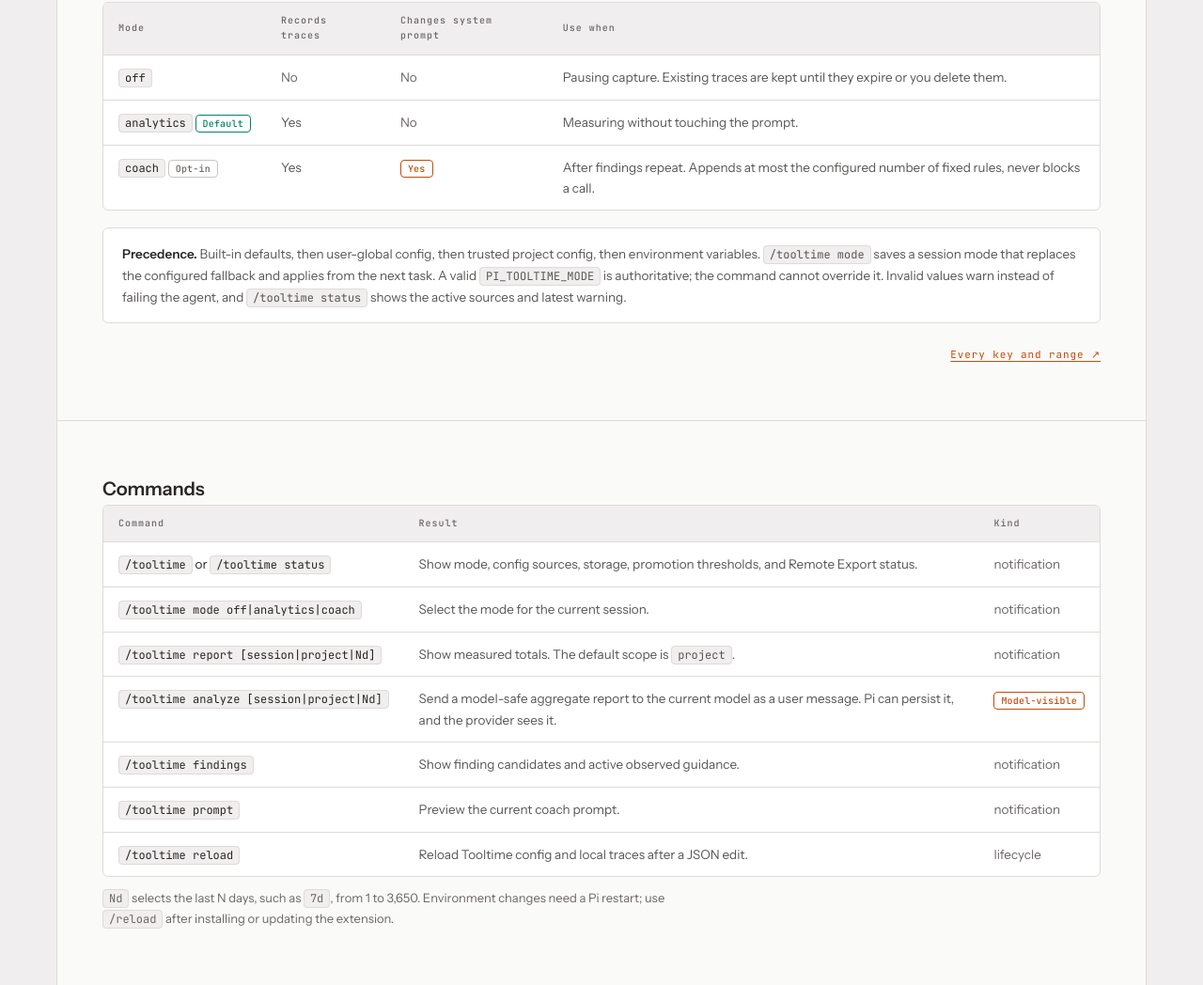
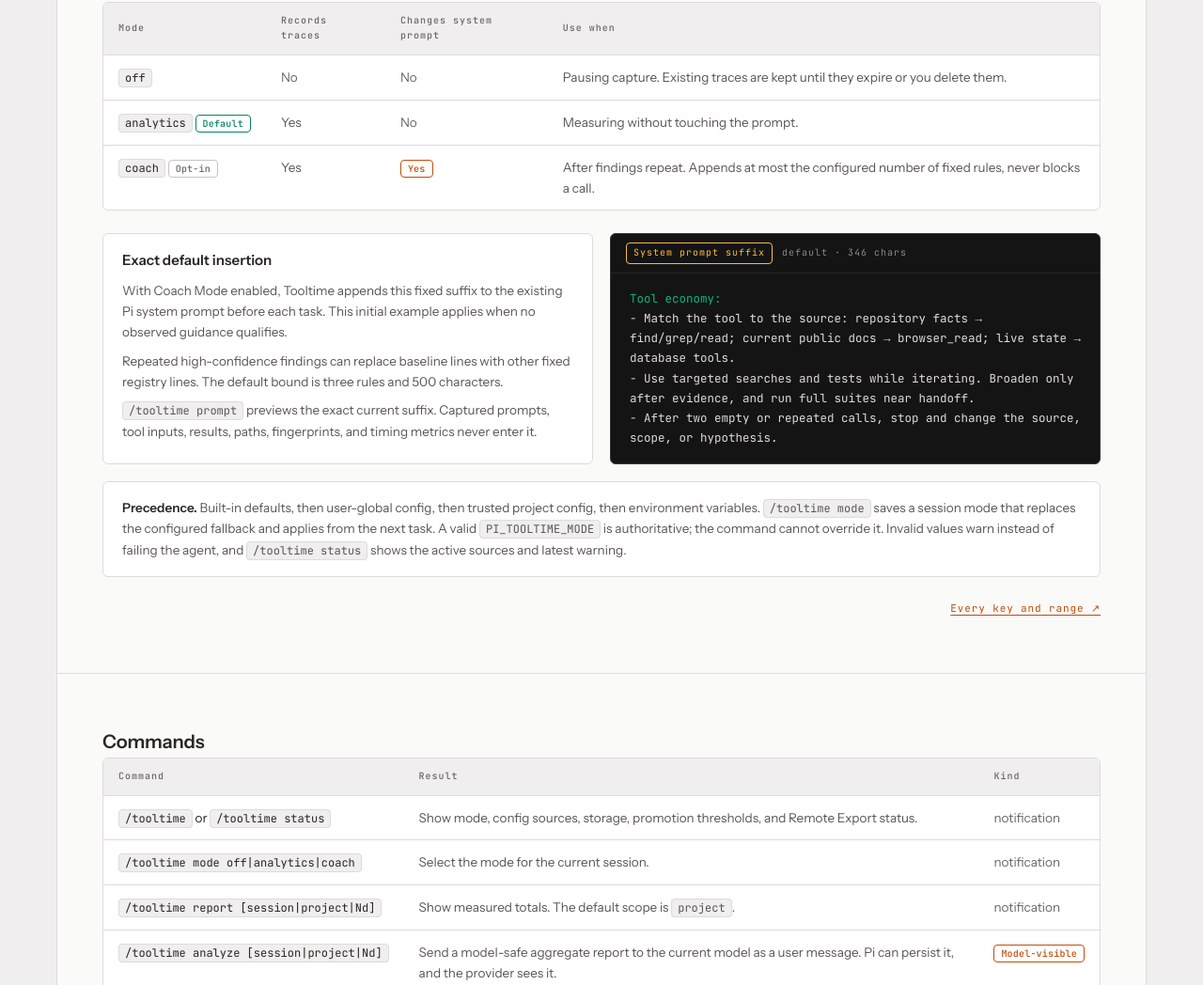
Before and after one commit to Jeecabs/pi-tooltime, a website: page docs/index.html in a window 1280 px wide. Shown: the part 2686-3734 px from the top of the page at 94% size. Drawn offline with Linux system fonts and the light colour scheme.

Commit message:
docs: show exact coach prompt insertion
Keep the README and project-site examples locked to runtime output with a contract test.

```diff
--- a/docs/index.html
+++ b/docs/index.html
@@ -191,6 +191,9 @@ a.card:hover{background:var(--bg-sunk)}
 
 .two-col{display:grid; grid-template-columns:1fr 1fr; gap:40px; align-items:start}
 @media (max-width:860px){.two-col{grid-template-columns:1fr}}
+.coach-example{gap:18px; margin-top:24px}
+.coach-example .def{height:100%; margin-bottom:0}
+.coach-example .term pre{white-space:pre-wrap; overflow-wrap:anywhere}
 .def{background:var(--bg-raise); border:1px solid var(--border); border-radius:6px; padding:16px 20px; margin-bottom:14px}
 .def p{color:var(--fg-2); font-size:13.5px; margin-top:8px}
 .rule{background:var(--bg-raise); border:1px solid var(--border); border-radius:6px; padding:16px 20px; margin-top:18px; font-size:13.5px; color:var(--fg-2)}
@@ -387,6 +390,21 @@ suspected avoidable wall: <span class="g">28s</span>
         </tr>
       </table>
     </div>
+    <div class="two-col coach-example">
+      <div class="def">
+        <b>Exact default insertion</b>
+        <p>With Coach Mode enabled, Tooltime appends this fixed suffix to the existing Pi system prompt before each task. This initial example applies when no observed guidance qualifies.</p>
+        <p>Repeated high-confidence findings can replace baseline lines with other fixed registry lines. The default bound is three rules and 500 characters.</p>
+        <p><code>/tooltime prompt</code> previews the exact current suffix. Captured prompts, tool inputs, results, paths, fingerprints, and timing metrics never enter it.</p>
+      </div>
+      <div class="term">
+        <div class="term-bar"><span class="t amber">System prompt suffix</span><span class="d">default · 346 chars</span></div>
+        <pre><span class="g">Tool economy:</span>
+- Match the tool to the source: repository facts → find/grep/read; current public docs → browser_read; live state → database tools.
+- Use targeted searches and tests while iterating. Broaden only after evidence, and run full suites near handoff.
+- After two empty or repeated calls, stop and change the source, scope, or hypothesis.</pre>
+      </div>
+    </div>
     <div class="rule">
       <b>Precedence.</b> Built-in defaults, then user-global config, then trusted project config,
       then environment variables. <code>/tooltime mode</code> saves a session mode that replaces the
```
Also changed, not shown: tests/guidance.test.ts (+15 -0 lines), README.md.
